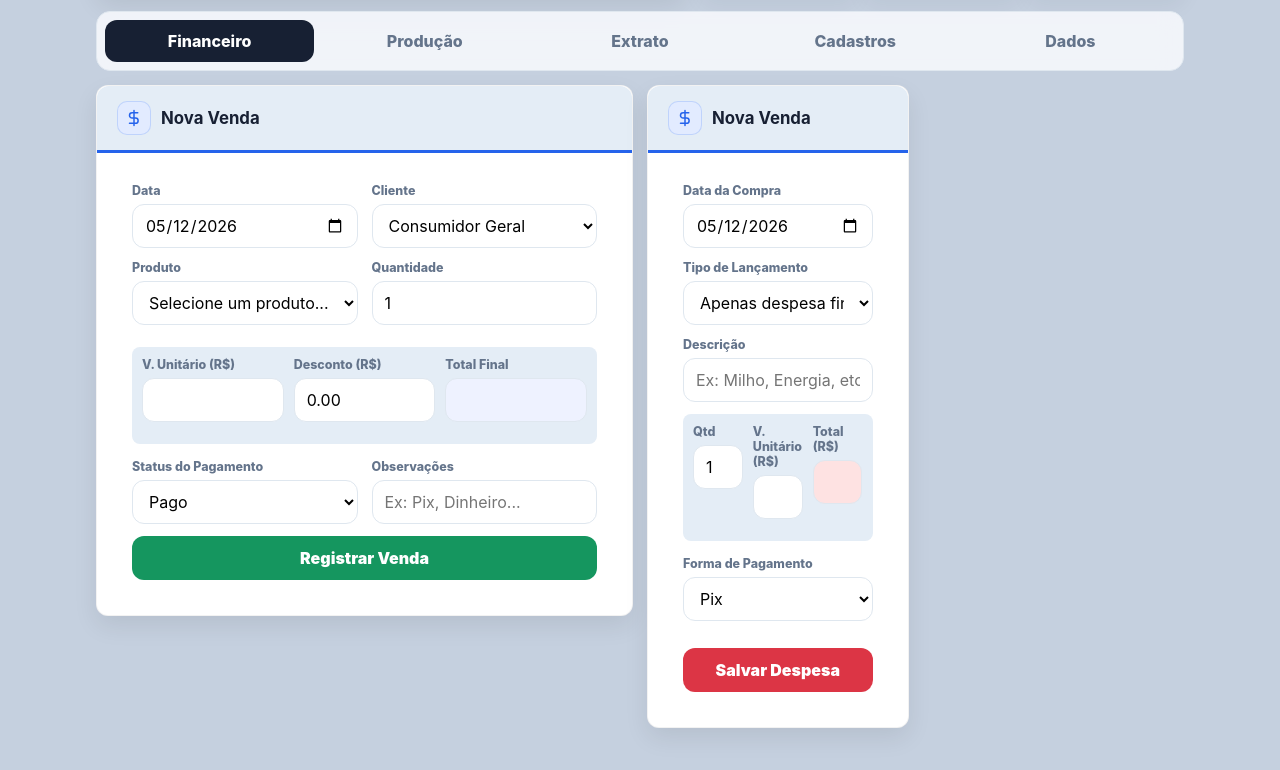
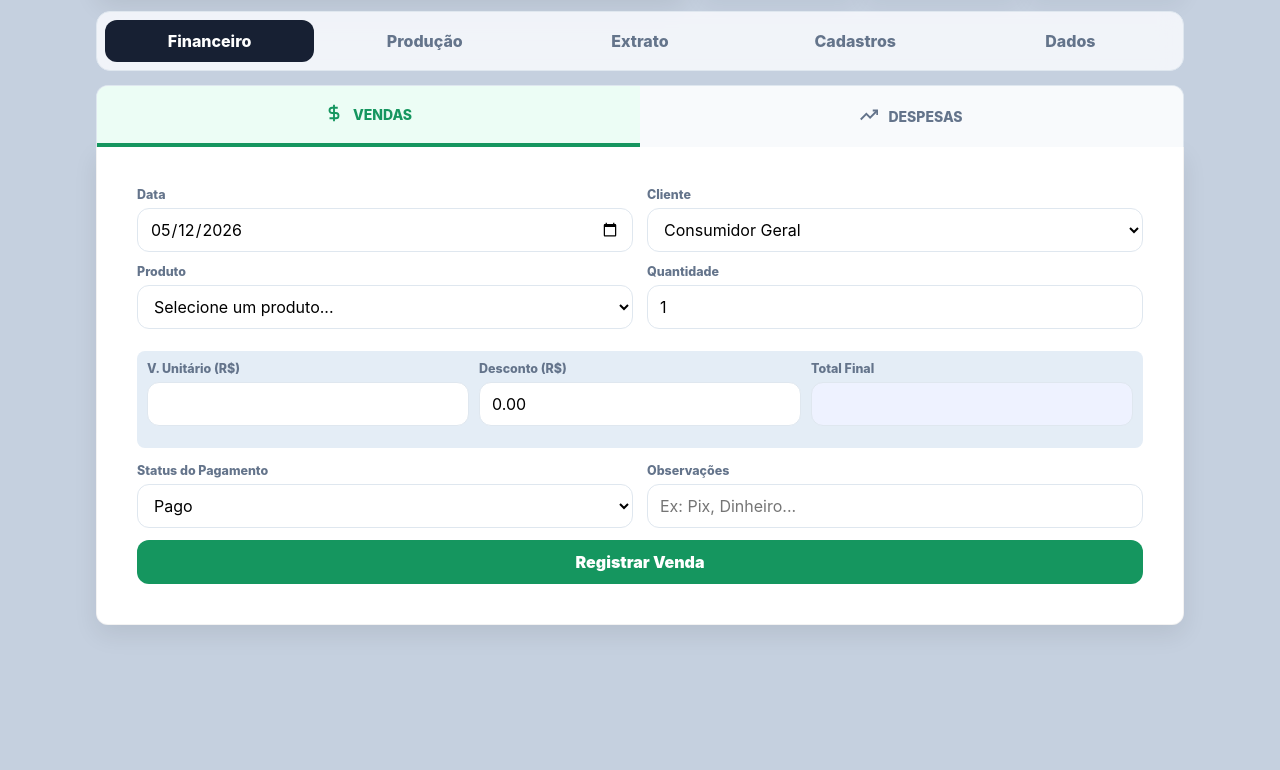
Before and after one commit to jadsonviana7-eng/Granja-, a plain HTML site: page index.html in a window 1280 px wide. Shown: the part 330-1100 px from the top of the page. After the commit the page ends 1069 px from the top, so only its background shows below. Drawn offline with Linux system fonts and the light colour scheme.

Commit message:
Add files via upload

```diff
--- a/index.html
+++ b/index.html
@@ -58,11 +58,10 @@
             </button>
         </div>
 
-            <div class="grid-2 financeiro-container">
+        <div class="financeiro-container">
             <div id="section-venda" class="form-section active">
                 <form class="card shadow" id="saleForm">
-                <div class="card-header desktop-only"><h2>Nova Venda</h2></div>
-                        <div style="padding: 15px;">
+                    <div style="padding: 20px;">
                         <div class="grid-2">
                             <div class="field">
                                 <label>Data</label>
@@ -120,11 +119,9 @@
                 </form>
             </div>
 
-                <div class="grid-2 financeiro-container">
-                <div id="section-venda" class="form-section active">
-                    <form class="card shadow" id="saleForm">
-                        <div class="card-header desktop-only"><h2>Nova Venda</h2></div>
-                        <div style="padding: 15px;">
+            <div id="section-despesa" class="form-section">
+                <form class="card shadow" id="expenseForm">
+                    <div style="padding: 20px;">
                         <div class="field">
                             <label>Data da Compra</label>
                             <input type="date" id="expenseDate" required>
@@ -141,7 +138,7 @@
                         <div class="field" id="expenseInsumoField">
                             <label>Insumo comprado</label>
                             <select id="expenseInsumo" onchange="updateExpenseInsumoFields()"></select>
-                                <small id="expenseStockInfo" class="hint-text">Selecione um insumo para atualizar o estoque.</small>
+                            <small id="expenseStockInfo" class="hint-text">Selecione um insumo.</small>
                         </div>
 
                         <div class="field">
@@ -194,7 +191,6 @@
                     </div>
                 </form>
             </div>
-
         </div>
     </section>
 
--- a/script.js
+++ b/script.js
@@ -1322,18 +1322,18 @@ function bindForms() {
 }
 
 function switchForm(tipo) {
-    // 1. Remove o 'active' de todos os botões e adiciona no clicado
+    // 1. Alterna as abas
     document.querySelectorAll('.tab-item').forEach(btn => btn.classList.remove('active'));
-    event.currentTarget.classList.add('active');
+    document.querySelector(`.tab-${tipo}`).classList.add('active');
 
-    // 2. Controla qual seção aparece
-    if (tipo === 'venda') {
-        document.getElementById('section-venda').classList.add('active');
-        document.getElementById('section-despesa').classList.remove('active');
-    } else {
-        document.getElementById('section-venda').classList.remove('active');
-        document.getElementById('section-despesa').classList.add('active');
-    }
+    // 2. Alterna os formulários (Remove active de todos e coloca no selecionado)
+    document.querySelectorAll('.form-section').forEach(section => {
+        section.classList.remove('active');
+    });
+    document.getElementById(`section-${tipo}`).classList.add('active');
+
+    // 3. Atualiza as datas
+    setDefaultDates();
 }
 
 function init() {
--- a/style.css
+++ b/style.css
@@ -583,67 +583,83 @@
             display: block;
         }
 
-        /* --- COMPORTAMENTO PADRÃO (PC/DESKTOP) --- */
-        .mobile-tabs { display: none; } /* Esconde abas no PC */
+        /* --- LAYOUT DE ABAS UNIFICADO E ALINHADO --- */
+/* --- LAYOUT DE ABAS UNIFICADO (PC E CELULAR) --- */
 
-        /* No PC, força os dois formulários a ficarem visíveis */
-        #section-venda, #section-despesa {
-            display: block !important;
-        }
-
-        /* --- COMPORTAMENTO MOBILE (CELULAR) --- */
-        @media (max-width: 600px) {
+        /* 1. O Container das abas */
         .mobile-tabs {
-                display: grid;
+            display: grid !important;
             grid-template-columns: 1fr 1fr;
             background: #f1f5f9;
-                margin: 10px 0 0 0;
-                border-radius: 12px 12px 0 0;
+            width: 100%; /* Ocupa a largura total para alinhar com o menu */
+            margin: 0;
+            padding: 0;
+            border-top-left-radius: var(--radius);
+            border-top-right-radius: var(--radius);
             border: 1px solid var(--line);
             border-bottom: none;
             overflow: hidden;
         }
 
+        /* 2. Os botões das abas */
         .tab-item {
-                padding: 14px;
+            padding: 18px;
             border: none;
             background: #f8fafc;
             color: var(--muted);
-                font-weight: bold;
+            font-weight: 800;
+            cursor: pointer;
             display: flex;
             align-items: center;
             justify-content: center;
-                gap: 8px;
+            gap: 10px;
+            transition: 0.3s;
+            text-transform: uppercase;
+            font-size: 14px;
         }
 
-            /* Cores Cristal Ativas */
+        /* Cores Cristal (Venda: Verde / Despesa: Vermelho) */
         .tab-venda.active {
-                background: #ecfdf5 !important; /* Verde Cristal */
+            background: #ecfdf5 !important;
             color: var(--green) !important;
             border-bottom: 4px solid var(--green);
         }
 
         .tab-despesa.active {
-                background: #fef2f2 !important; /* Vermelho Cristal */
+            background: #fef2f2 !important;
             color: var(--red) !important;
             border-bottom: 4px solid var(--red);
         }
 
-            /* Esconde o formulário inativo no celular */
-            .form-section { display: none !important; }
-            .form-section.active { display: block !important; }
+        /* 3. A MÁGICA PARA ESCONDER O FORMULÁRIO INATIVO */
+        /* Esconde todas as seções financeiras por padrão (PC e Mobile) */
+        .form-section {
+            display: none !important;
+            width: 100%;
+        }
 
-            /* Ajuste para colar o card na aba */
+        /* Mostra APENAS a que tiver a classe 'active' */
+        .form-section.active {
+            display: block !important;
+        }
+
+        /* 4. Ajuste do Card para colar na aba e ocupar largura total */
         .form-section .card {
             border-top-left-radius: 0 !important;
             border-top-right-radius: 0 !important;
+            border-top: none !important;
             margin-top: 0 !important;
-                border-top: none !important;
+            width: 100% !important;
+            box-shadow: var(--shadow);
         }
 
-            .desktop-only { display: none !important; }
-            .grid-2.financeiro-container { display: block !important; }
+        /* Remove títulos antigos que poluem o visual */
+        #desktopHeader, .card-header.desktop-only {
+            display: none !important;
         }
 
-        /* Estilo do ícone SVG */
-        .tab-icon svg { vertical-align: middle; }
+        /* Força o container pai a não usar grid de duas colunas no PC */
+        .financeiro-container {
+            display: block !important;
+            width: 100%;
+        }
```
Lines whose indentation alone changed are shown as unchanged.
